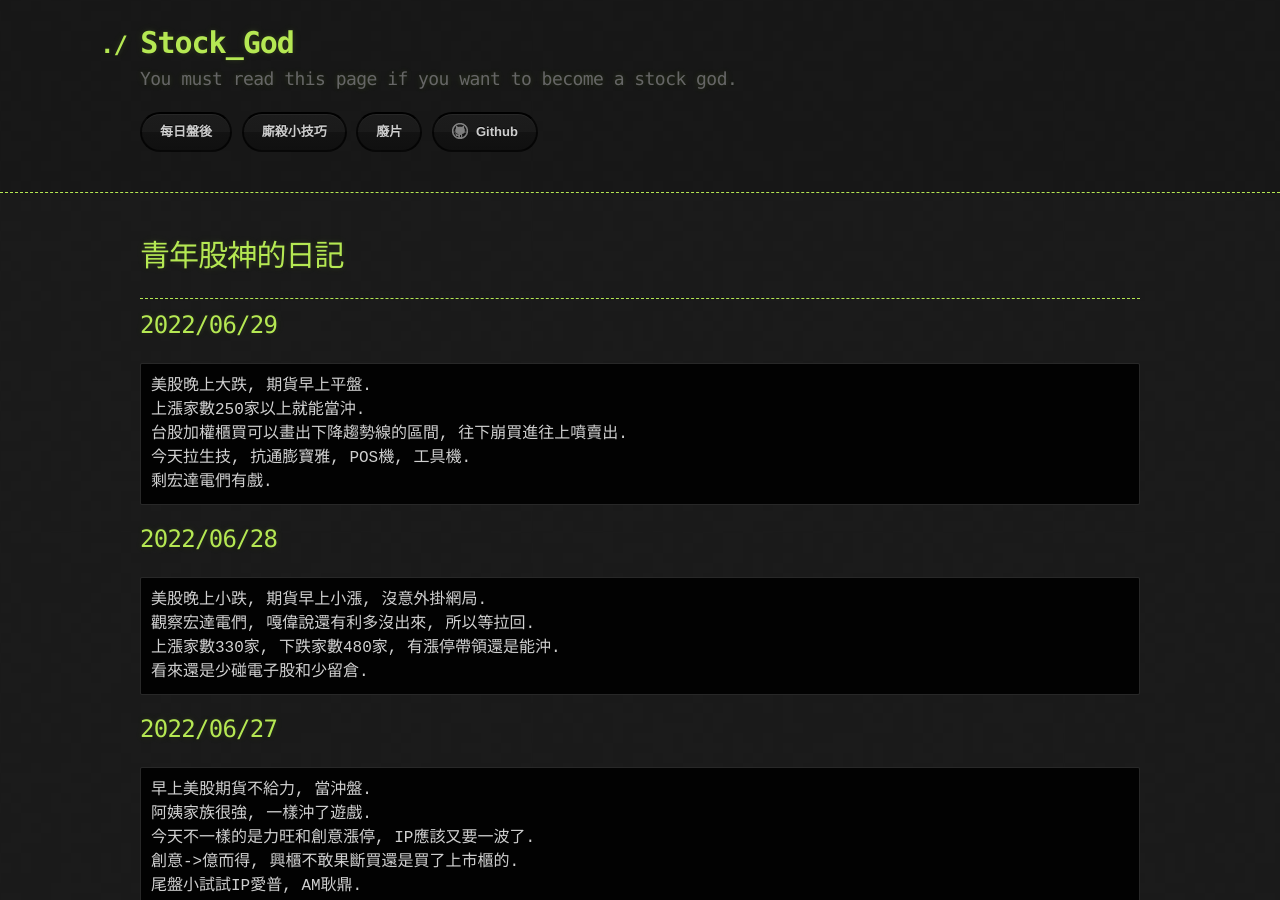
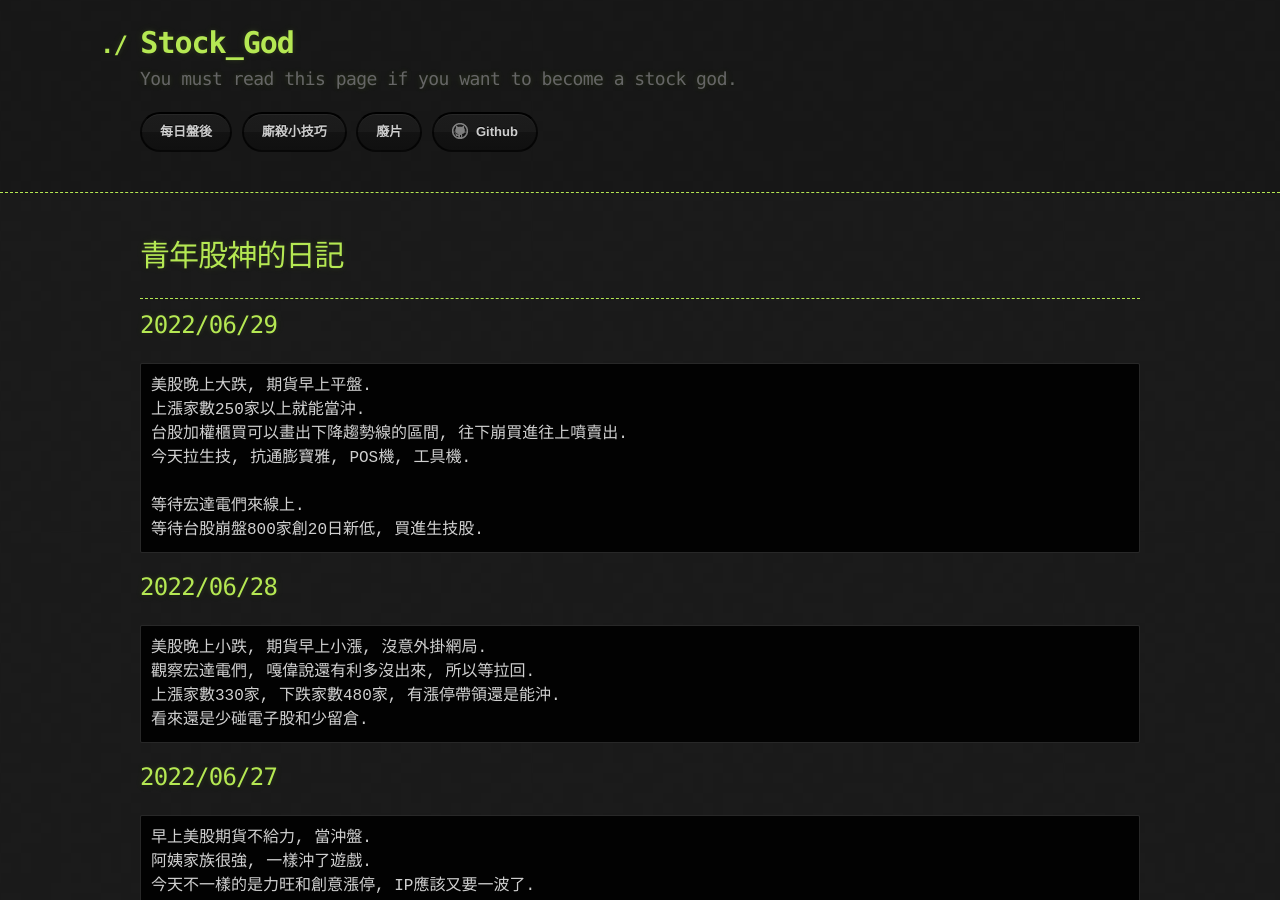
Before and after one commit to lepg5487/Stock_God, a Jekyll site: the page built from index.md, in a window 1280 px wide and 900 px high. Built offline with Jekyll 4.4.1, drawn with Linux system fonts in a browser that asks for light colours; our own code applies the rules of GitHub Pages for plain Markdown files.

Commit message:
Update index.md

````diff
--- a/index.md
+++ b/index.md
@@ -12,7 +12,9 @@ layout: testlayouts
 上漲家數250家以上就能當沖.
 台股加權櫃買可以畫出下降趨勢線的區間, 往下崩買進往上噴賣出.
 今天拉生技, 抗通膨寶雅, POS機, 工具機.
-剩宏達電們有戲.
+
+等待宏達電們來線上.
+等待台股崩盤800家創20日新低, 買進生技股.
 ```
 
 ## 2022/06/28
````
